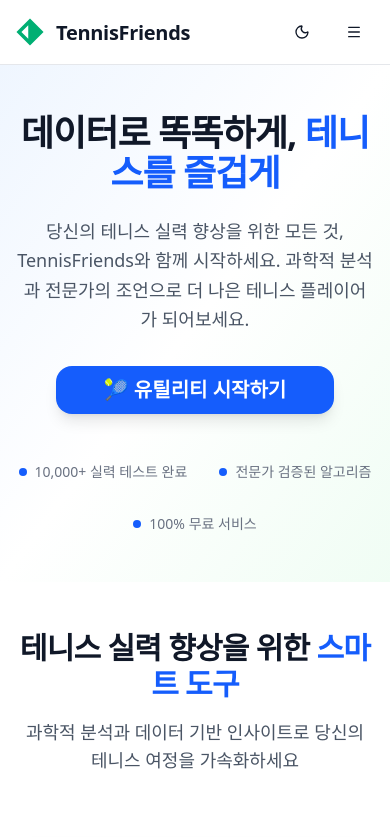
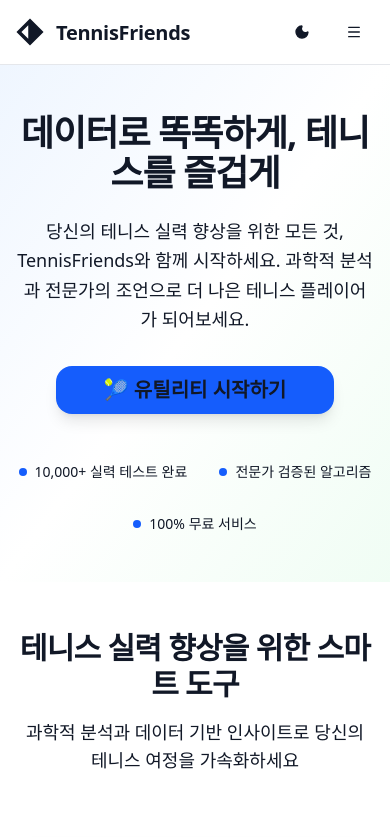
Before and after one commit to lsk7209/tennis_friends, a Next.js app: page / in a window 390 px wide. Shown: the top 837 px of the page. Built offline with nearby package versions, Linux system fonts and the light colour scheme; a web font is replaced by a local one.

Commit message:
fix: 모바일 헤더/푸터 배경 흰색, 글자 검정색으로 수정
- tf-text-black 클래스에 배경색 강제 흰색 적용
- Header/Footer 컴포넌트 배경색 다크 모드 제거
- body 배경색 다크 모드 제거
- 모바일 메뉴 배경색도 흰색으로 통일

```diff
--- a/src/app/globals.css
+++ b/src/app/globals.css
@@ -465,21 +465,19 @@ a:focus-visible {
     background-size: 200% 100%;
   }
 
-  /* Header/Footer scoped text color fix (force appropriate colors for light/dark mode) */
+  /* Header/Footer scoped styling fix (force light background and dark text regardless of dark mode) */
   .tf-text-black {
-    color: #111827; /* gray-900 for light mode */
-  }
-  .dark .tf-text-black {
-    color: #f9fafb; /* gray-50 for dark mode */
+    background-color: #ffffff !important; /* force white background */
+    color: #111827 !important; /* force dark text */
   }
   .tf-text-black * {
-    color: inherit;
+    color: #111827 !important; /* force all child elements to dark text */
   }
   .tf-text-black a {
-    color: inherit;
+    color: #111827 !important; /* force links to dark text */
   }
   .tf-text-black svg {
-    color: inherit;
+    color: #111827 !important; /* force icons to dark color */
     fill: currentColor;
   }
 
--- a/src/app/layout.tsx
+++ b/src/app/layout.tsx
@@ -60,7 +60,7 @@ export default function RootLayout({
         <link href="https://fonts.googleapis.com/css2?family=Pretendard:wght@400;500;700;900&display=swap" rel="stylesheet" />
         <link href="https://fonts.googleapis.com/css2?family=Material+Symbols+Outlined" rel="stylesheet" />
       </head>
-      <body className={`bg-white dark:bg-gray-900 font-display text-gray-900 dark:text-gray-100 antialiased`}>
+      <body className={`bg-white font-display text-gray-900 antialiased tf-text-black`}>
         <div className="relative flex min-h-screen w-full flex-col group/design-root overflow-x-hidden">
           <div className="layout-container flex h-full grow flex-col">
             <Header />
--- a/src/components/layout/Footer.tsx
+++ b/src/components/layout/Footer.tsx
@@ -3,7 +3,7 @@ import Link from 'next/link';
 
 const Footer: React.FC = () => {
   return (
-    <footer className="w-full bg-white dark:bg-gray-900 border-t border-gray-200 dark:border-gray-700">
+    <footer className="w-full bg-white border-t border-gray-200">
       <div className="container mx-auto max-w-6xl px-4">
         {/* Primary line */}
         <div className="h-1 w-full bg-primary/30">
--- a/src/components/layout/Header.tsx
+++ b/src/components/layout/Header.tsx
@@ -58,9 +58,9 @@ const Header: React.FC = () => {
   };
 
   return (
-    <header className={`sticky top-0 z-50 w-full border-b border-gray-200 dark:border-gray-700 bg-white dark:bg-gray-900 transition-all duration-300 ${
+    <header className={`sticky top-0 z-50 w-full border-b border-gray-200 bg-white transition-all duration-300 ${
       isScrolled
-        ? 'shadow-md dark:shadow-gray-800'
+        ? 'shadow-md'
         : ''
     }`}>
       <div className="container mx-auto flex h-16 max-w-7xl items-center justify-between px-4">
@@ -132,7 +132,7 @@ const Header: React.FC = () => {
 
       {/* Mobile Navigation */}
       {isMobileMenuOpen && (
-        <div className="border-t border-gray-200 dark:border-gray-700 bg-white dark:bg-gray-900 md:hidden">
+        <div className="border-t border-gray-200 bg-white md:hidden">
           <nav className="container mx-auto px-4 py-6">
             <div className="flex flex-col gap-4">
               {navItems.map((item) => {
```
